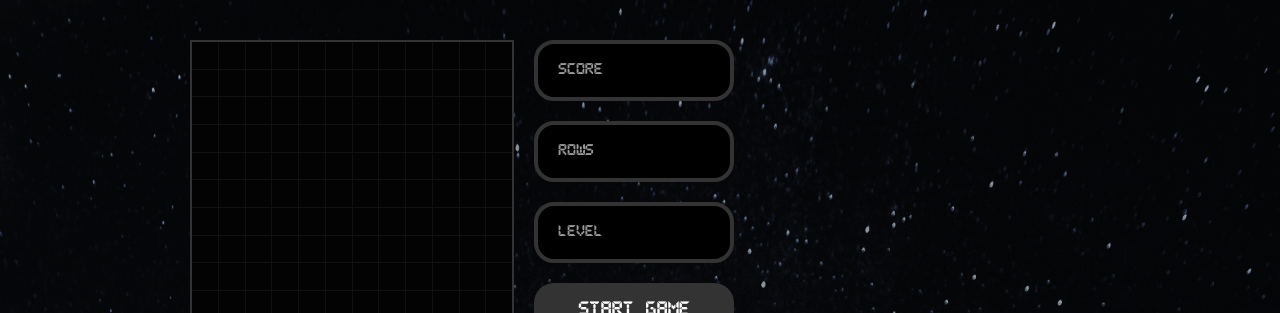
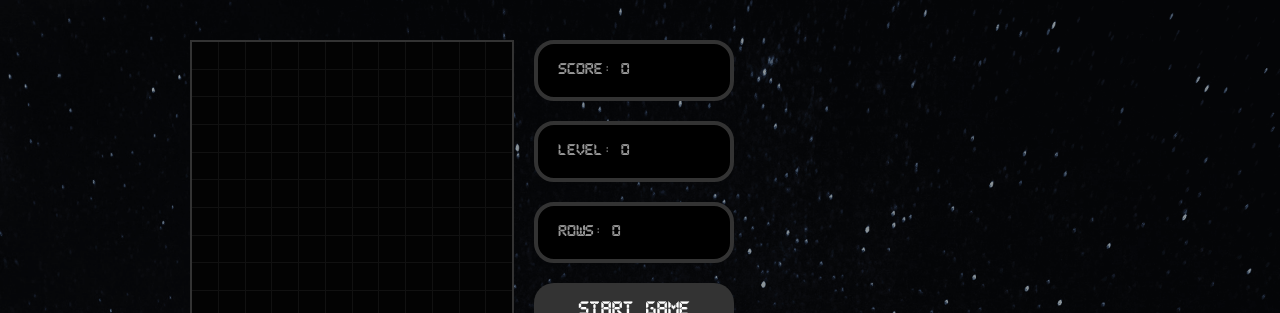
Before and after one commit to ryguy806/react-tetris, a React (Create React App) app: page / in a window 1280 px wide. Shown: the top 313 px of the page. Built offline with nearby package versions, Linux system fonts and the light colour scheme.

Commit message:
added game status.

```diff
--- a/src/components/Cell.js
+++ b/src/components/Cell.js
@@ -6,4 +6,4 @@
   <StyledCell type={type} color={TETROMINOS[type].color} />
 )
 
-export default Cell;
+export default React.memo(Cell);
--- a/src/components/Tetris.js
+++ b/src/components/Tetris.js
@@ -6,6 +6,7 @@
 import { StyledTetrisWrapper, StyledTetris } from './styles/StyledTetris';
 
 // Custom Hooks
+import {useGameStatus} from '../hooks/useGameStatus';
 import {useInterval} from '../hooks/useInterval';
 import { usePlayer } from '../hooks/usePlayer';
 import { useStage } from '../hooks/useStage';
@@ -20,7 +21,9 @@
   const [gameOver, setGameOver] = useState(false);
 
   const [player, updatePlayerPos, resetPlayer, playerRotate] = usePlayer();
-  const [stage, setStage] = useStage(player, resetPlayer);
+  const [stage, setStage, rowsCleared] = useStage(player, resetPlayer);
+
+  const [score, setScore, rows, setRows, level, setLevel] = useGameStatus(rowsCleared);
 
   console.log('re-render');
 
@@ -36,9 +39,19 @@
     setDropTime(1000);
     resetPlayer();
     setGameOver(false);
+    setLevel(0);
+    setScore(0);
+    setRows(0);
   }
 
   const drop = () => {
+    //increase level when player has cleared 10 rows
+    if(rows > (level + 1) * 10) {
+      setLevel(prev => prev += 1);
+      //Also want to increase the speed.
+      setDropTime(1000 / (level + 1) + 200);
+    }
+
     if (!checkCollision(player, stage, { x: 0, y: 1 })) {
       updatePlayerPos({ x: 0, y: 1, collided: false })
     } else {
@@ -56,7 +69,7 @@
     if(!gameOver) {
       if(keyCode === 40) {
         console.log("interval on");
-        setDropTime(1000);
+        setDropTime(1000 / (level + 1) + 200);
       }
     }
   }
@@ -99,9 +112,9 @@
             <Display gameOver={gameOver} text="Game Over" />
           ) : (
             <div>
-              <Display text="Score" />
-              <Display text="Rows" />
-              <Display text="Level" />
+              <Display text={`Score: ${score}`} />
+              <Display text={`Level: ${level}`} />
+              <Display text={`Rows: ${rows}`} />
             </div>
           )}
           <StartButton callback={startGame} />
--- /dev/null
+++ b/src/hooks/useGameStatus.js
@@ -0,0 +1,24 @@
+import {useCallback, useState, useEffect} from 'react';
+
+export const useGameStatus = rowsCleared => {
+    const [score, setScore] = useState(0);
+    const [rows, setRows] = useState(0);
+    const [level, setLevel] = useState(0);
+
+    const linePoints = [40, 100, 300, 1200];
+
+    const calcScore = useCallback(() => {
+        //Check score
+        if(rowsCleared > 0) {
+            //How tetris is scored
+            setScore(prev => prev += linePoints[rowsCleared - 1] * (level + 1));
+            setRows(prev => prev += rowsCleared);
+        }
+    }, [level, linePoints, rowsCleared]);
+
+    useEffect(() => {
+        calcScore();
+    }, [calcScore, rowsCleared, score]);
+
+    return [score, setScore, rows, setRows, level, setLevel];
+}
```
